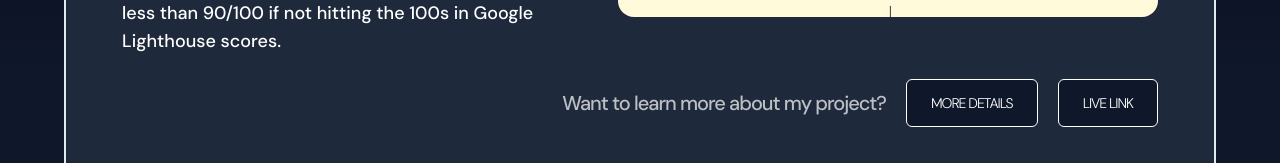
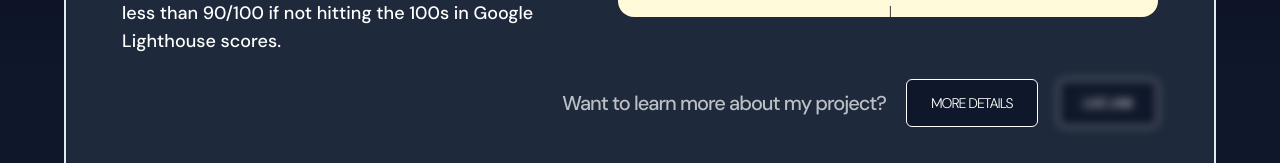
Before and after one commit to ethancreates/ethancreates-portfolio, a Next.js app: page /projects in a window 1280 px wide. Shown: the part 725-888 px from the top of the page. Built offline with nearby package versions, Linux system fonts and the light colour scheme.

Commit message:
made project live links unclickable till finished

```diff
--- a/src/app/projects/page.tsx
+++ b/src/app/projects/page.tsx
@@ -78,10 +78,12 @@ const ProjectsPage = () => {
                   <DottedButton className="bg-slate-800 text-sm ml-5">
                     <Link href="#">More Details</Link>
                   </DottedButton>
-                  <DottedButton className="bg-slate-800 text-sm ml-5">
+                  <DottedButton className="blur-sm text-sm ml-5 cursor-not-allowed">
                     <Link
-                      href="https://laurendemidesign-portfolio.vercel.app/"
+                      href="#"
                       target="_blank"
+                      aria-disabled
+                      className="cursor-not-allowed"
                     >
                       Live Link
                     </Link>
```
